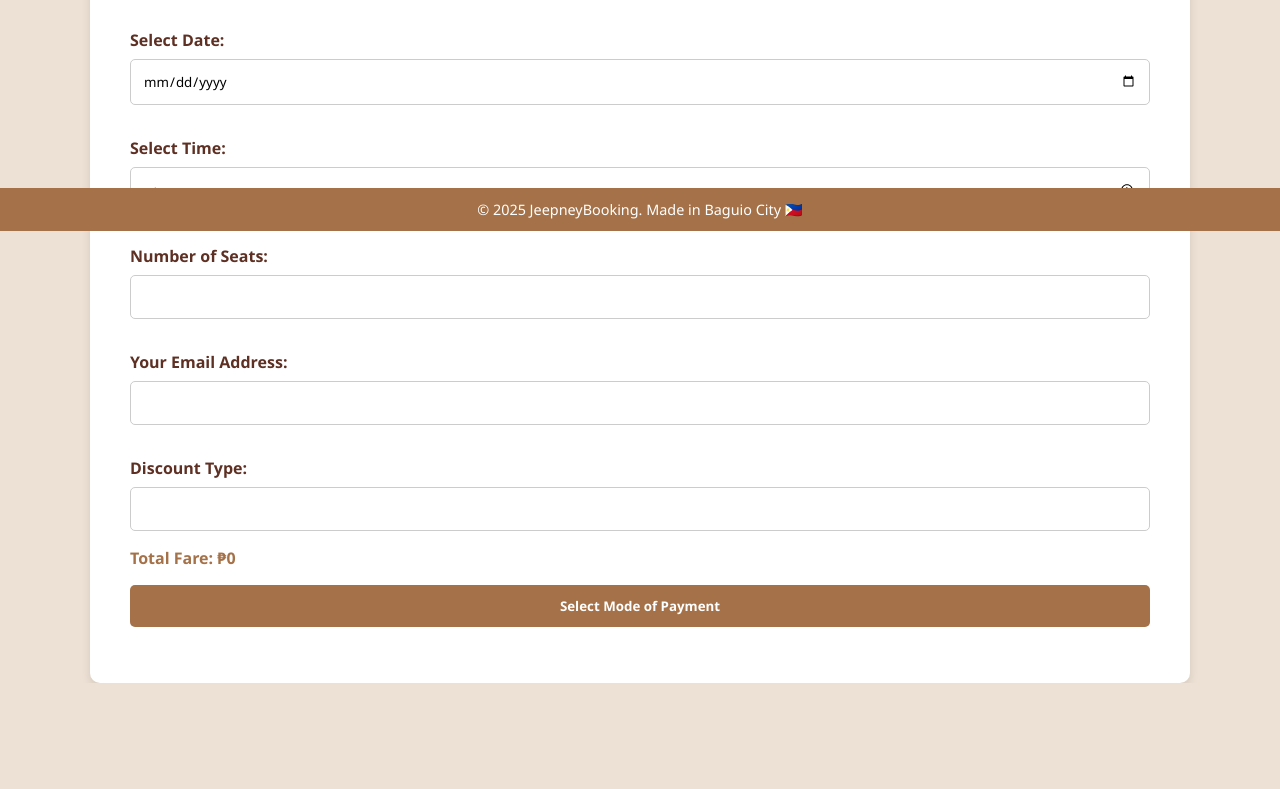
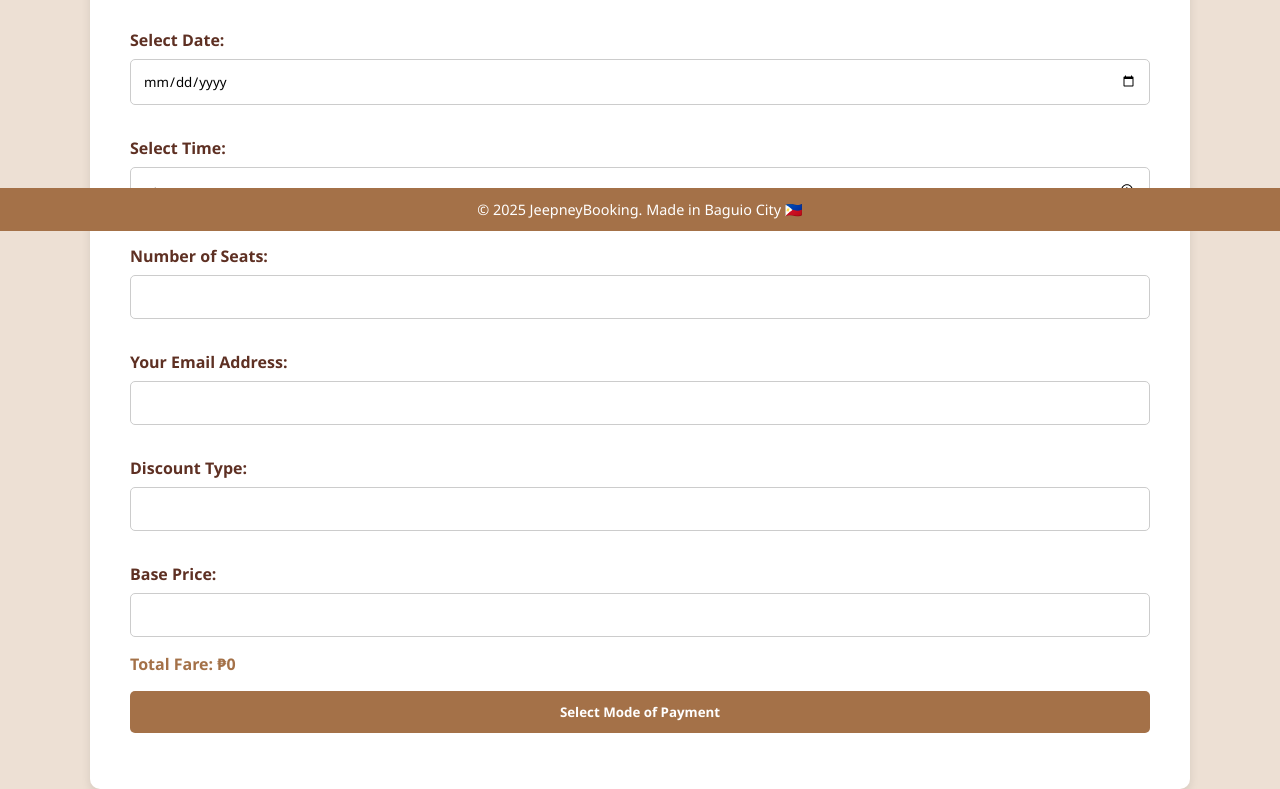
Before and after one commit to jennyLim652/FinalLimpin, a plain HTML site: page book.html in a window 1280 px wide. Shown: the part 569-1358 px from the top of the page. Before the commit the page ends 1252 px from the top, so only its background shows below. Drawn offline with Linux system fonts and the light colour scheme.

Commit message:
Update book.html

```diff
--- a/book.html
+++ b/book.html
@@ -293,7 +293,10 @@
             <input type="email" id="email" name="email" required>
 
             <label for="discount">Discount Type:</label>
-            <input type="number" id="disount" name="discount" required>
+            <input type="number" id="discount" name="discount" required>
+
+            <label for="Booking price"> Base Price: </label>
+            <input type="number" id="Base Price" name="Base Price" required>
 
             <div class="price-display">Total Fare: ₱<span id="total">0</span></div>
 
```
